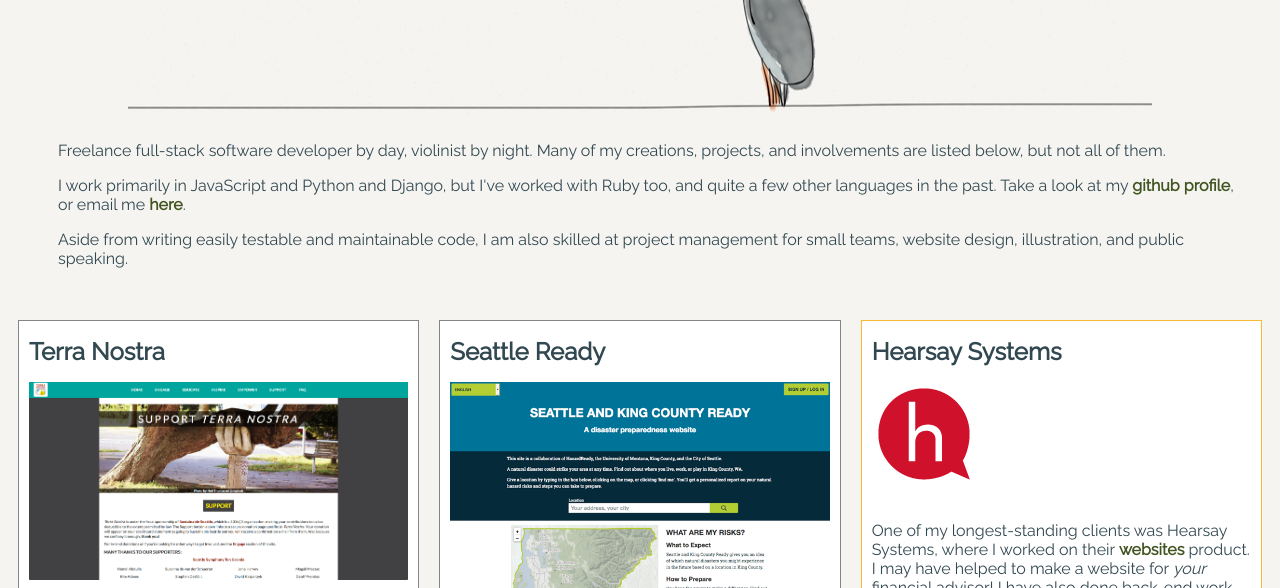
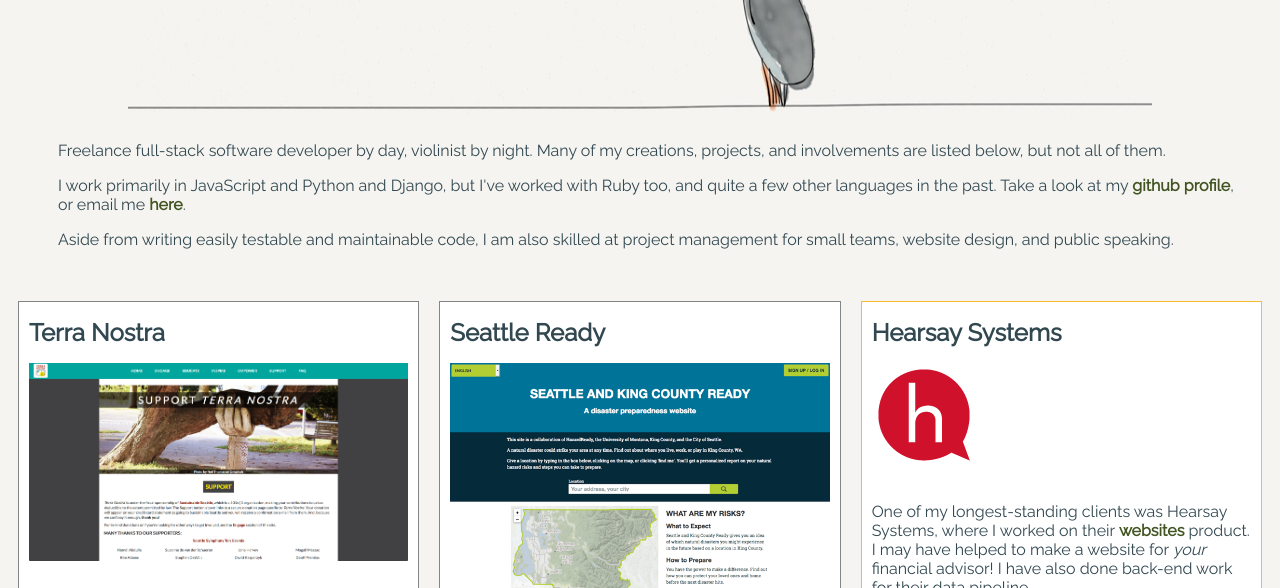
Before and after one commit to nein09/melindaminch.com, a website: page index.html in a window 1280 px wide. Shown: the part 173-761 px from the top of the page. Drawn offline with Linux system fonts and the light colour scheme.

Commit message:
Remove thing I'm not sure about

```diff
--- a/index.html
+++ b/index.html
@@ -20,7 +20,7 @@
     <div class="intro">
       <p>Freelance full-stack software developer by day, violinist by night. Many of my creations, projects, and involvements are listed below, but not all of them.</p>
       <p>I work primarily in JavaScript and Python and Django, but I've worked with Ruby too, and quite a few other languages in the past. Take a look at my <a href="https://github.com/nein09" target="_blank">github profile</a>, or email me <a href="mailto:melinda@melindaminch.com">here</a>.</p>
-      <p>Aside from writing easily testable and maintainable code, I am also skilled at project management for small teams, website design, illustration, and public speaking.</p>
+      <p>Aside from writing easily testable and maintainable code, I am also skilled at project management for small teams, website design, and public speaking.</p>
     </div>
 
     <ul class="portfolio">
```
